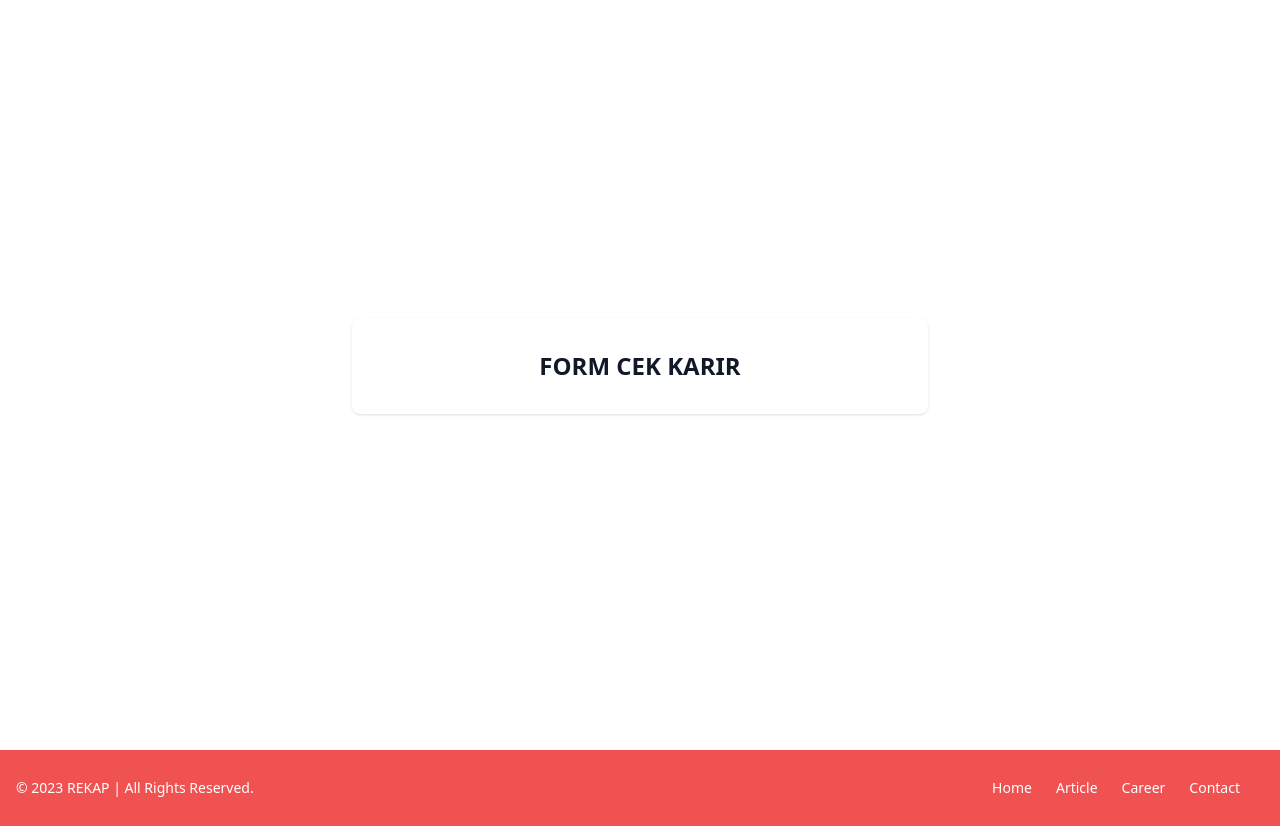
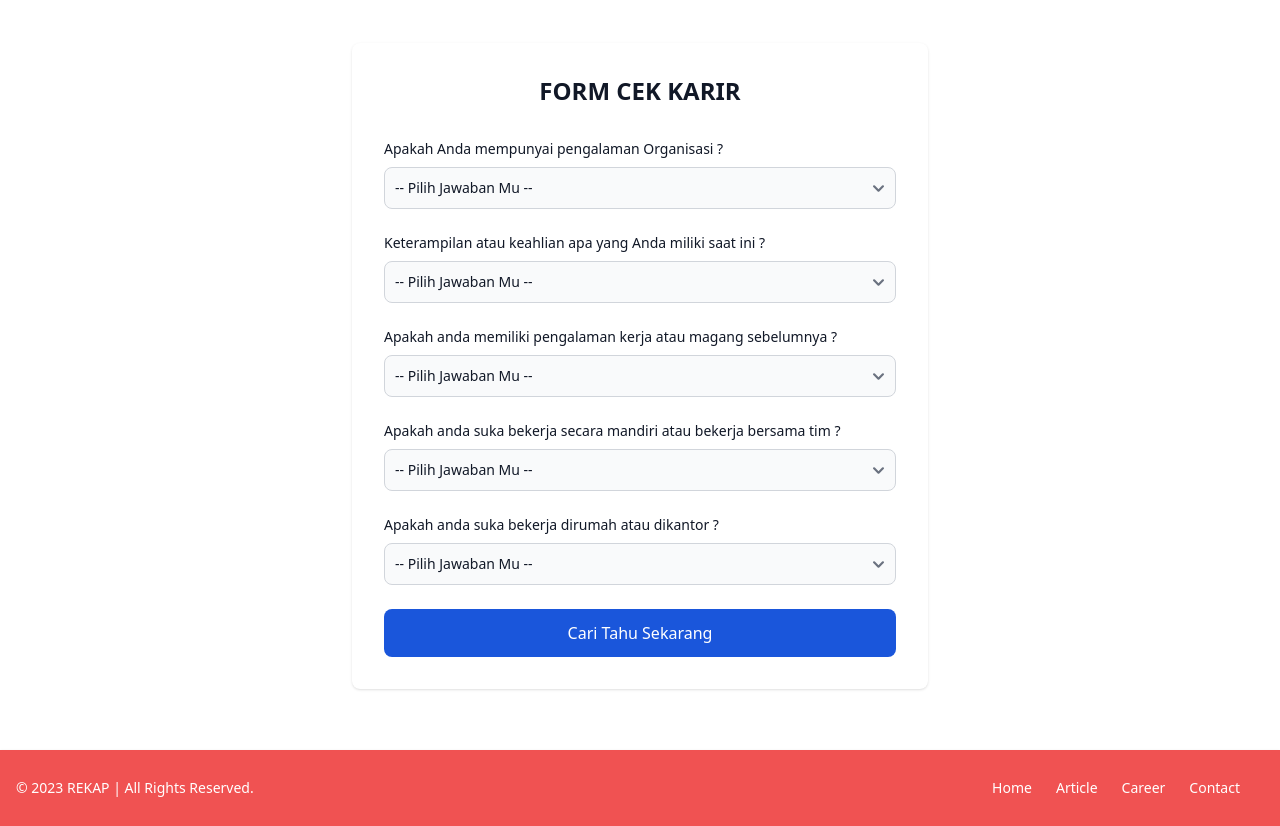
Before and after one commit to yudhaginongpratidina/rencana-karir-mahasiswa, a React (Vite) app in the folder client/: page /career in a window 1280 px wide. Shown: the part 780-1606 px from the top of the page. Built offline with nearby package versions, Linux system fonts and the light colour scheme.

Commit message:
Membuat Halaman Cek Karir Berdasarkan Pertanyaan

```diff
--- a/client/src/pages/Career.jsx
+++ b/client/src/pages/Career.jsx
@@ -1,9 +1,21 @@
-import React from 'react'
+import React, { useState } from 'react'
 import Navbar from '../components/Navbar'
 import Jumbotron from '../components/Jumbotron'
 import Footer from '../components/Footer'
 
 const Career = () => {
+
+  const [question1, setQuestion1] = useState('');
+  const [question2, setQuestion2] = useState('');
+  const [question3, setQuestion3] = useState('');
+  const [question4, setQuestion4] = useState('');
+  const [question5, setQuestion5] = useState('');
+
+  const CekKarir = async (e) => {
+    e.preventDefault();
+    console.log(`Question 1 : ${question1} dan Question 2 : ${question2} dan Question 3 : ${question3} dan Question 4 : ${question4} dan Question 5 : ${question5}`);
+  }
+
   return (
     <div>
         <Navbar />
@@ -11,6 +23,90 @@ const Career = () => {
         <div className="flex flex-col items-center justify-center px-6 pt-8 mx-auto md:h-screen pt:mt-0">
           <div className="w-full max-w-xl p-6 space-y-8 sm:p-8 bg-white rounded-lg shadow">
             <h2 className="text-2xl text-center font-bold text-gray-900">{" "}FORM CEK KARIR{" "}</h2>
+            <form className="mt-8 space-y-6" onSubmit={CekKarir}>
+
+              <div className="mb-6">
+                <label htmlFor="question1" className="block mb-2 text-sm font-medium text-gray-900">Apakah Anda mempunyai pengalaman Organisasi ?</label>
+                <select
+                  id="question1"
+                  value={question1}
+                  onChange={(e) => setQuestion1(e.target.value)}
+                  className="bg-gray-50 border border-gray-300 text-gray-900 text-sm rounded-lg focus:ring-blue-500 focus:border-blue-500 block w-full p-2.5"
+                >
+                  <option selected value="">-- Pilih Jawaban Mu --</option>
+                  <option value="Ya">Ya</option>
+                  <option value="Tidak">Tidak</option>
+                </select>
+              </div>
+
+              <div className="mb-6">
+                <label htmlFor="question2" className="block mb-2 text-sm font-medium text-gray-900">Keterampilan atau keahlian apa yang Anda miliki saat ini ?</label>
+                <select
+                  id="question2"
+                  value={question2}
+                  onChange={(e) => setQuestion2(e.target.value)}
+                  className="bg-gray-50 border border-gray-300 text-gray-900 text-sm rounded-lg focus:ring-blue-500 focus:border-blue-500 block w-full p-2.5"
+                >
+                  <option selected value="">-- Pilih Jawaban Mu --</option>
+                  <option value="Desain Grafis">Desain Grafis</option>
+                  <option value="Penulis dan Penerjemah">Penulis dan Penerjemah</option>
+                  <option value="Web dan Pemrograman">Web dan Pemrograman</option>
+                  <option value="Visual dan Audio">Visual dan Audio</option>
+                  <option value="Pemasaran dan Periklanan">Pemasaran dan Periklanan</option>
+                  <option value="Konsultasi">Konsultasi</option>
+                  <option value="Lainnya">Lainnya</option>
+                </select>
+              </div>
+
+              <div className="mb-6">
+                <label htmlFor="question3" className="block mb-2 text-sm font-medium text-gray-900">Apakah anda memiliki pengalaman kerja atau magang sebelumnya ?</label>
+                <select
+                  id="question3"
+                  value={question3}
+                  onChange={(e) => setQuestion3(e.target.value)}
+                  className="bg-gray-50 border border-gray-300 text-gray-900 text-sm rounded-lg focus:ring-blue-500 focus:border-blue-500 block w-full p-2.5"
+                >
+                  <option selected value="">-- Pilih Jawaban Mu --</option>
+                  <option value="Ya">Ya</option>
+                  <option value="Tidak">Tidak</option>
+                </select>
+              </div>
+
+
+              <div className="mb-6">
+                <label htmlFor="question4" class="block mb-2 text-sm font-medium text-gray-900">Apakah anda suka bekerja secara mandiri atau bekerja bersama tim ?</label>
+                <select
+                  id="question4"
+                  value={question4}
+                  onChange={(e) => setQuestion4(e.target.value)}
+                  className="bg-gray-50 border border-gray-300 text-gray-900 text-sm rounded-lg focus:ring-blue-500 focus:border-blue-500 block w-full p-2.5"
+                >
+                  <option selected value="">-- Pilih Jawaban Mu --</option>
+                  <option value="Mandiri">Mandiri</option>
+                  <option value="Bersama Tim">Bersama Tim</option>
+                  <option value="Keduanya">Keduanya</option>
+                </select>
+              </div>
+
+
+              <div className="mb-6">
+                <label htmlFor="question5" class="block mb-2 text-sm font-medium text-gray-900">Apakah anda suka bekerja dirumah atau dikantor ?</label>
+                <select
+                  id="question5"
+                  value={question5}
+                  onChange={(e) => setQuestion5(e.target.value)}
+                  className="bg-gray-50 border border-gray-300 text-gray-900 text-sm rounded-lg focus:ring-blue-500 focus:border-blue-500 block w-full p-2.5"
+                >
+                  <option selected value="">-- Pilih Jawaban Mu --</option>
+                  <option value="WFH">Di Rumah</option>
+                  <option value="WFO">Di Kantor</option>
+                  <option value="HYBRID">Keduanya</option>
+                </select>
+              </div>
+
+              <button type="submit" className='w-full bg-blue-700 text-white py-3 px-4 rounded-lg'>Cari Tahu Sekarang</button>
+
+            </form>
           </div>
         </div>
         <Footer />
```
